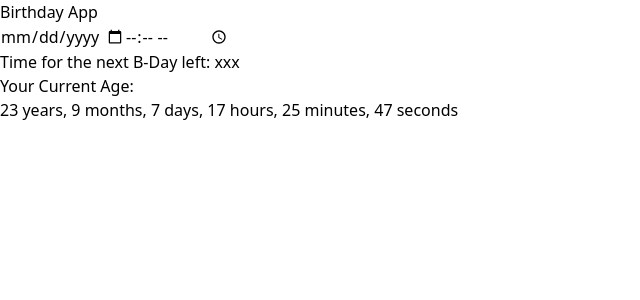
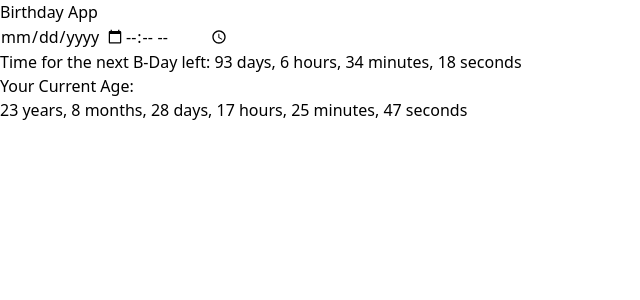
Before and after one commit to IlyaKrapivnoy/vue_birthday-app, a Vue app: page / in a window 1280 px wide. Shown: the top 300 px of the page, without its empty margins (0-640 px from the left). Built offline with nearby package versions, Linux system fonts and the light colour scheme.

Commit message:
change calculated dates according to calendar data

```diff
--- a/src/App.vue
+++ b/src/App.vue
@@ -24,7 +24,9 @@
 
         <div class="text-gray-300">
           Time for the next B-Day left:
-          <span class="text-gray-800 font-bold">xxx</span>
+          <span class="text-gray-800 font-bold">{{
+            timeUntilNextBirthday
+          }}</span>
         </div>
       </div>
 
@@ -44,7 +46,7 @@
 </template>
 
 <script setup>
-import { ref, onMounted, onBeforeUnmount } from 'vue';
+import { ref, onMounted, onBeforeUnmount, computed } from 'vue';
 
 const selectedDate = ref(localStorage.getItem('selectedDate') || '');
 const selectedTime = ref(localStorage.getItem('selectedTime') || '');
@@ -77,33 +79,22 @@ const updateAge = () => {
     const currentDate = new Date();
     const ageInMilliseconds = currentDate - birthDate;
 
-    age.years.value = Math.floor(
-      ageInMilliseconds / (365 * 24 * 60 * 60 * 1000)
-    );
-    const remainingMilliseconds =
-      ageInMilliseconds % (365 * 24 * 60 * 60 * 1000);
+    const ageDate = new Date(ageInMilliseconds);
 
-    age.months.value = Math.floor(
-      remainingMilliseconds / (30 * 24 * 60 * 60 * 1000)
-    );
-    const remainingDaysMilliseconds =
-      remainingMilliseconds % (30 * 24 * 60 * 60 * 1000);
+    const years = ageDate.getUTCFullYear() - 1970;
+    const months = ageDate.getUTCMonth();
+    const days = ageDate.getUTCDate() - 1;
 
-    age.days.value = Math.floor(
-      remainingDaysMilliseconds / (24 * 60 * 60 * 1000)
-    );
-    const remainingHoursMilliseconds =
-      remainingDaysMilliseconds % (24 * 60 * 60 * 1000);
+    const hours = currentDate.getHours();
+    const minutes = currentDate.getMinutes();
+    const seconds = currentDate.getSeconds();
 
-    age.hours.value = Math.floor(remainingHoursMilliseconds / (60 * 60 * 1000));
-    const remainingMinutesMilliseconds =
-      remainingHoursMilliseconds % (60 * 60 * 1000);
-
-    age.minutes.value = Math.floor(remainingMinutesMilliseconds / (60 * 1000));
-    const remainingSecondsMilliseconds =
-      remainingMinutesMilliseconds % (60 * 1000);
-
-    age.seconds.value = Math.floor(remainingSecondsMilliseconds / 1000);
+    age.years.value = years;
+    age.months.value = months;
+    age.days.value = days;
+    age.hours.value = hours;
+    age.minutes.value = minutes;
+    age.seconds.value = seconds;
 
     showAgeCalculation.value = false;
   }, 1000);
@@ -124,4 +115,30 @@ const getCurrentDate = () => {
   const day = String(currentDate.getDate()).padStart(2, '0');
   return `${year}-${month}-${day}`;
 };
+
+const timeUntilNextBirthday = computed(() => {
+  const today = new Date();
+  const selectedDateTime = new Date(
+    selectedDate.value + 'T' + selectedTime.value + ':00'
+  );
+  const nextBirthday = new Date(
+    today.getFullYear(),
+    selectedDateTime.getMonth(),
+    selectedDateTime.getDate()
+  );
+
+  if (nextBirthday < today) {
+    nextBirthday.setFullYear(nextBirthday.getFullYear() + 1);
+  }
+
+  const timeDifference = nextBirthday - today;
+  const days = Math.floor(timeDifference / (1000 * 60 * 60 * 24));
+  const hours = Math.floor(
+    (timeDifference % (1000 * 60 * 60 * 24)) / (1000 * 60 * 60)
+  );
+  const minutes = Math.floor((timeDifference % (1000 * 60 * 60)) / (1000 * 60));
+  const seconds = Math.floor((timeDifference % (1000 * 60)) / 1000);
+
+  return `${days} days, ${hours} hours, ${minutes} minutes, ${seconds} seconds`;
+});
 </script>
```
